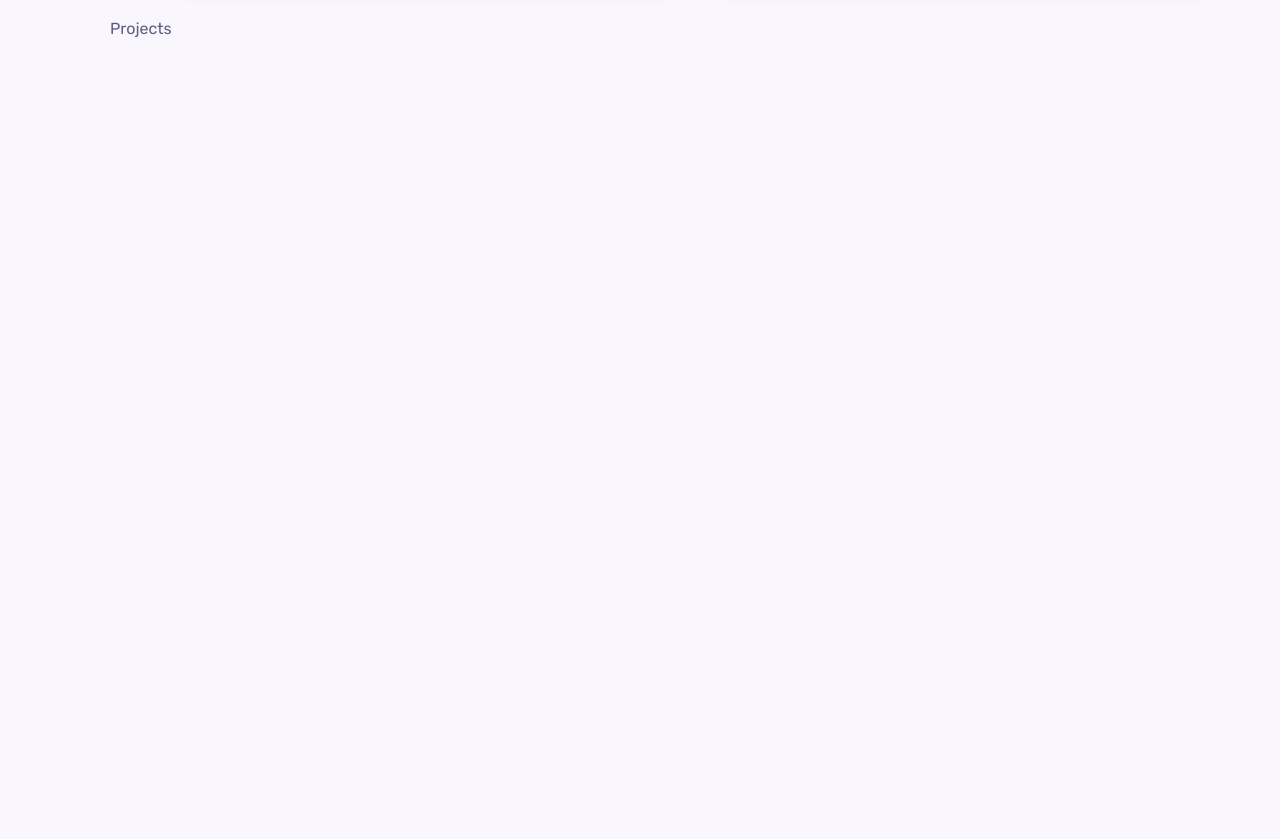
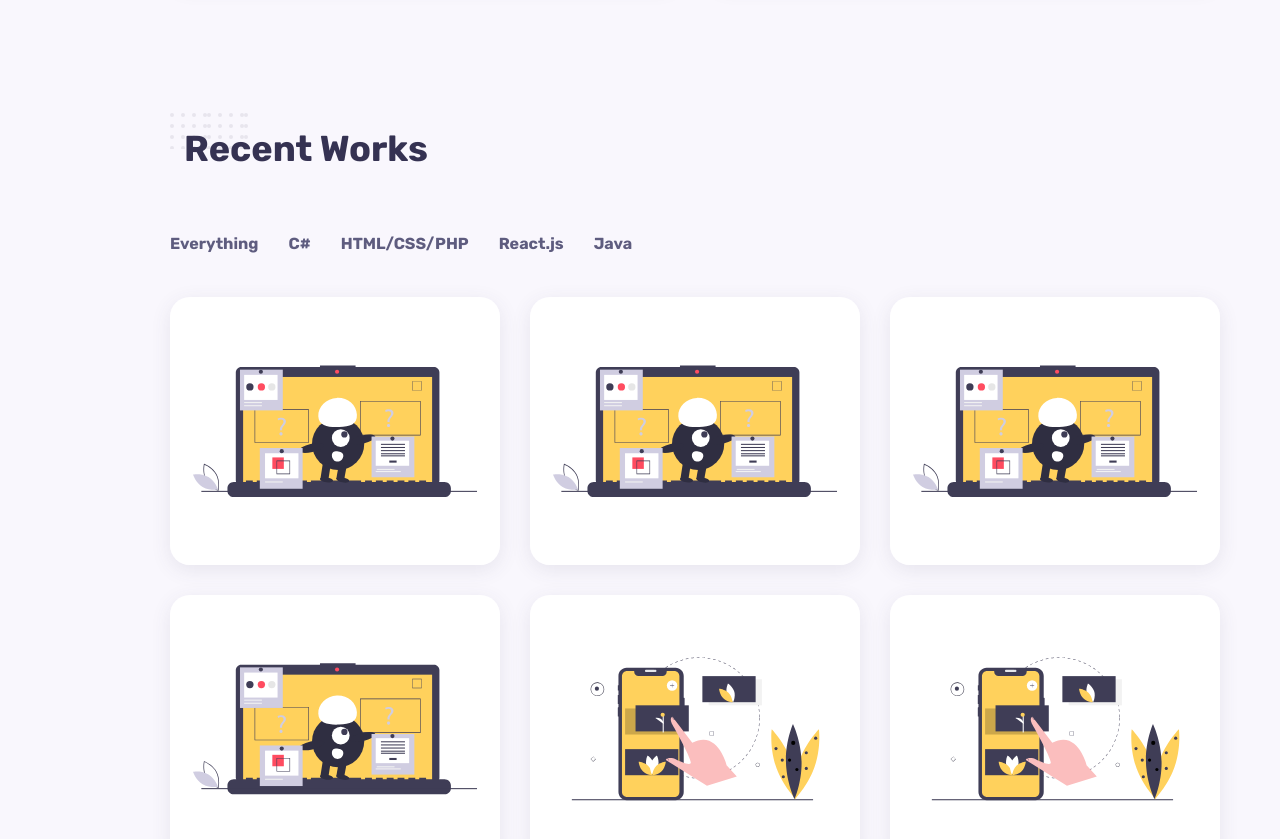
Before and after one commit to dranequentin/Portfolio, a React (Create React App) app: page / in a window 1280 px wide. Shown: the part 2280-3119 px from the top of the page. Before the commit the page ends 2322 px from the top, so only its background shows below. Built offline with nearby package versions, Linux system fonts and the light colour scheme.

Commit message:
Work showcase

```diff
--- /dev/null
+++ b/src/components/Menu.jsx
@@ -0,0 +1,52 @@
+// import Work1 from "../assets/work-1.svg";
+// import Work2 from "../assets/work-2.svg";
+import Work3 from "../assets/work-3.svg";
+// import Work4 from "../assets/work-4.svg";
+// import Work5 from "../assets/work-5.svg";
+import Work6 from "../assets/work-6.svg";
+
+const Menu = [
+    {
+      id: 1,
+      image: Work6,
+      title: "Telem : Spare parts sales site",
+      category: "HTML/CSS/PHP",
+      link:"https://github.com/dranequentin/Telem",
+    },
+    {
+      id: 2,
+      image: Work6,
+      title: "TP_GIT : WinForm application for managing a fictional high school",
+      category: "C#",
+      link:"https://github.com/dranequentin/TP_GIT",
+    },
+    {
+      id: 3,
+      image: Work6,
+      title: "My Portfolio",
+      category: "REACT",
+      link:"https://github.com/dranequentin/Portfolio",
+    },
+    {
+      id: 4,
+      image: Work6,
+      title: "La maison jungle : React application created by taking a course on openclassroom",
+      category: "REACT",
+      link:"https://github.com/dranequentin/OpenClassroomsReactClass",
+    },
+    {
+      id: 5,
+      image: Work3,
+      title: "Equilibre SQV : Java and Kotlin application created during my first internship ",
+      category: "JAVA",
+      link:"https://github.com/dranequentin?tab=repositories&q=&type=public&language=&sort=",
+    },
+    {
+      id: 6,
+      image: Work3,
+      title: "Equilibre SQV : Java application created during my second internship",
+      category: "JAVA",
+      link:"https://github.com/dranequentin?tab=repositories&q=&type=public&language=&sort=",
+    },
+  ];
+export default Menu
--- a/src/components/Projects.jsx
+++ b/src/components/Projects.jsx
@@ -1,11 +1,45 @@
-import React from 'react'
+import React, { useState } from 'react'
 import "../styles/Projects.css";
+import Menu from './Menu';
 
 const Projects = () => {
+    const [items, setItems] = useState(Menu)
+    const filterItem = (categoryItem) => {
+        const updatedItems = Menu.filter((curElem) => {
+            return curElem.category === categoryItem;
+        })
+        setItems(updatedItems);
+    }
     return (
-        <div>
-            Projects
-        </div>
+        <section className="work container section" id="work">
+            <h2 className="section__title">Recent Works</h2>
+            <div className="work__filters">
+            <span className="work__item" onClick={() =>setItems(Menu)}>Everything</span>
+            <span className="work__item" onClick={() =>filterItem("C#")}>C#</span>
+            <span className="work__item" onClick={() =>filterItem("HTML/CSS/PHP")}>HTML/CSS/PHP</span>
+            <span className="work__item" onClick={() =>filterItem("REACT")}>React.js</span>
+            <span className="work__item" onClick={() =>filterItem("JAVA")}>Java</span>
+            </div>
+
+            <div className="work__container grid">
+                {items.map((elem) => {
+                    const{id,image,title,category,link} = elem;
+                    return(
+                        <div className="work__card" key ={id}>
+                            <div className="work__thumbnail">
+                                <img src={image} alt="" className="work__image" />
+                                <div className="work__mask"></div>
+                            </div>
+                            <span className="work__category">{category}</span>
+                            <h3 className="work__title">{title}</h3>
+                            <a href={link} className="work__button">
+                                <i className="icon-link work__button-icon"></i>
+                            </a>
+                        </div>
+                    )
+                })}
+            </div>
+        </section>
     )
 }
 
--- a/src/components/Sidebar.jsx
+++ b/src/components/Sidebar.jsx
@@ -30,7 +30,7 @@ const Sidebar = () => {
                         </li>
 
                         <li className='nav__item'>
-                        <a href='#projects' className='nav__link'>
+                        <a href='#work' className='nav__link'>
                         <i className='icon-layers'></i>
                         </a>
                         </li>
--- a/src/styles/Projects.css
+++ b/src/styles/Projects.css
@@ -0,0 +1,97 @@
+.work__filters{
+    display: flex;
+    align-items: center;
+    column-gap: 1.875rem;
+    margin-bottom: 2.5rem;
+}
+
+.work__item{
+    cursor: pointer;
+    font-weight: var(--font-bold);
+    transition: .3s;
+}
+
+.work__item:hover {
+    color: var(--first-color);
+}
+.work__container {
+    grid-template-columns: repeat(3,1fr);
+    gap: 1.875rem;
+}
+
+.work__card {
+    position: relative;
+    overflow: hidden;
+    border-radius: var(--border-radius);
+    box-shadow: var(--shadow);
+}
+
+.work__mask {
+    background: #6c6ce5;
+    position: absolute;
+    left: 0;
+    top: 0;
+    height: 100%;
+    width: 100%;
+    transition: .3s;
+    opacity: 0;
+}
+.work__mask:hover{
+    opacity: 0.9;
+}
+
+.work__category {
+    color: #fff;
+    background-color: var(--first-color);
+    border-bottom-right-radius: 0.98rem;
+    border-bottom-left-radius: 0.98rem;
+    position: absolute;
+    top: 0;
+    left: 1.5rem;
+    font-size: var(--small-font-size);
+    display: inline-block;
+    padding: 0.19rem 0.625rem;
+    transform: translateY(-40px);
+    transition: .3s;
+}
+
+.work__title {
+    color: #fff;
+    font-size: var(--h3-font-size);
+    margin: 0 0 0.98rem;
+    padding: 0 1.25rem;
+    position: absolute;
+    top: 3.75rem;
+    transform: translateY(30px);
+    transition: .3s;
+    opacity: 0;
+}
+
+.work__button{
+    color: #fff;
+    position: absolute;
+    bottom: 1.5rem;
+    left: 1.5rem;
+    font-size: var(--h3-font-size);
+    display: block;
+    background-color: #ffd15c;
+    height: 40px;
+    width: 40px;
+    cursor: pointer;
+    border-radius: 50%;
+    text-align: center;
+    line-height: 42px;
+    transition: .3s;
+    opacity: 0;
+}
+
+.work__card:hover .work__button{
+    opacity: 1;
+}
+
+.work__card:hover .work__title,
+.work__card:hover .work__category
+{
+    opacity: 1;
+    transform: translateY(0);
+}
```
